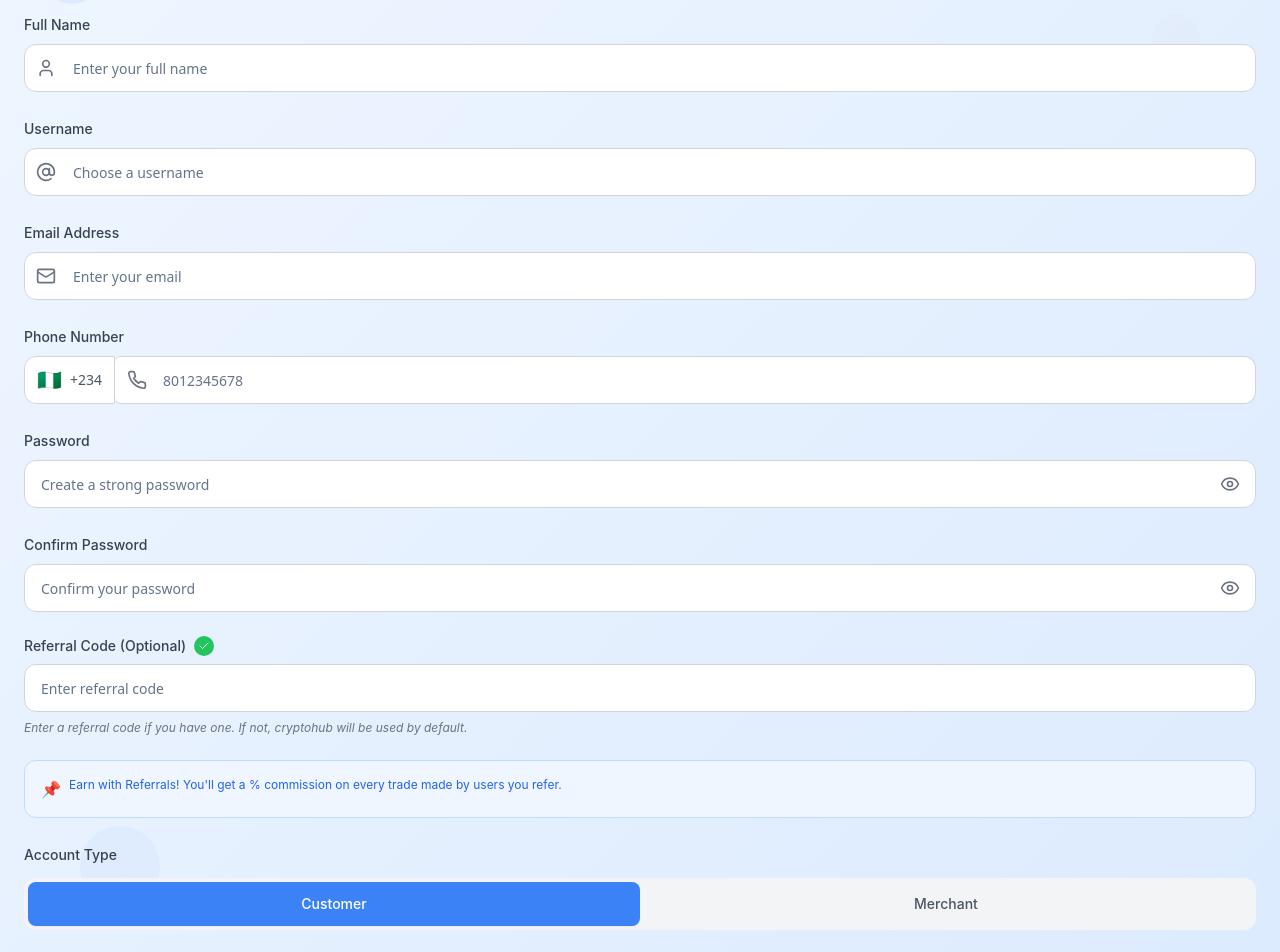
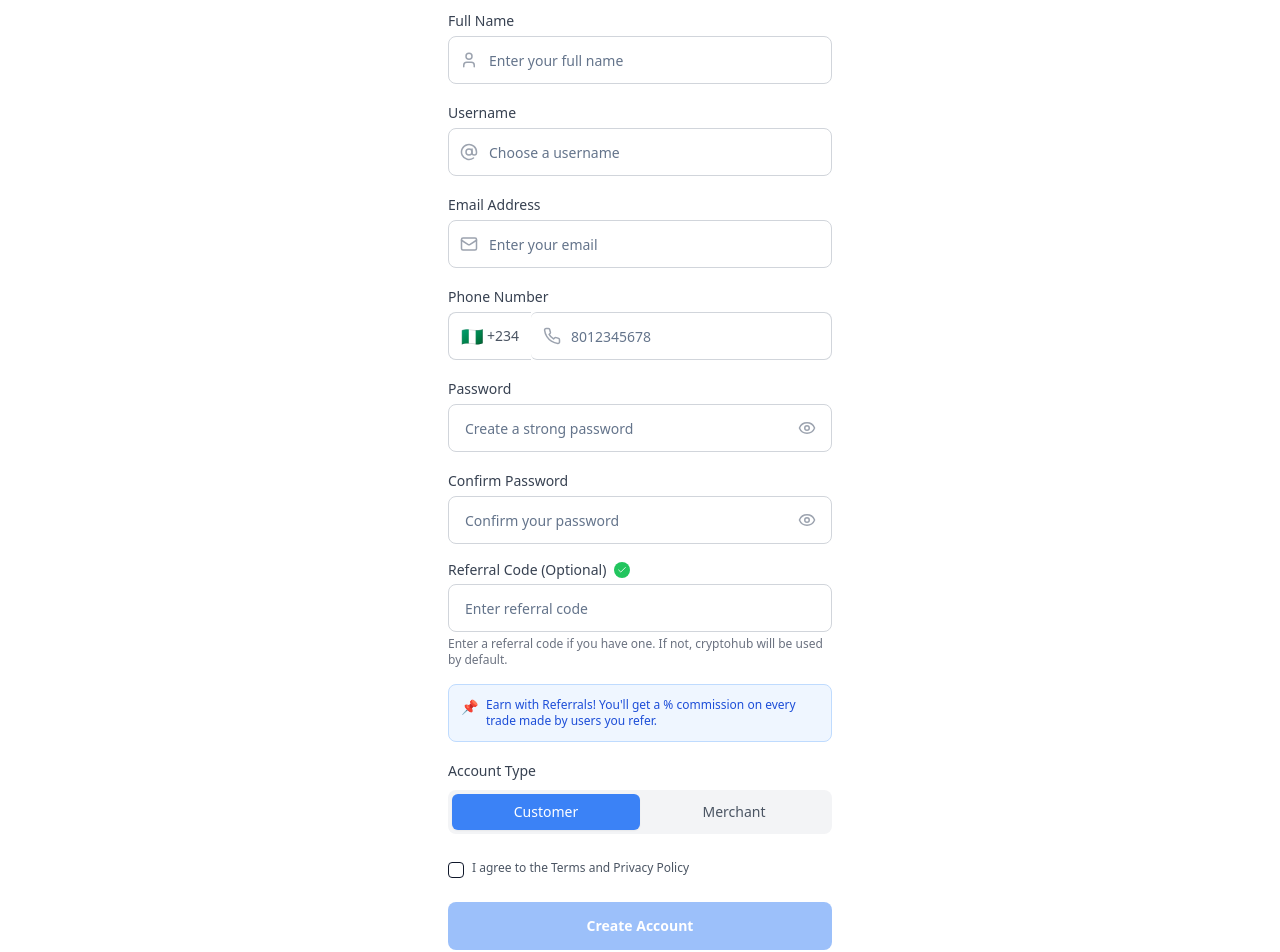
Before and after one commit to omotayojoe2001/trade-hub-p2p-exchange, a React (Vite) app: page /signup in a window 1280 px wide. Shown: the part 140-1092 px from the top of the page. Built offline with nearby package versions, Linux system fonts and the light colour scheme.

Commit message:
Refactor: Improve signup and login page designs
Updated the signup and login pages to more closely match the provided designs.

```diff
--- a/src/pages/Login.tsx
+++ b/src/pages/Login.tsx
@@ -30,15 +30,15 @@ const Login = () => {
   };
 
   return (
-    <div className="min-h-screen bg-gradient-to-b from-white to-gray-50 px-6 py-8">
+    <div className="min-h-screen bg-white px-4 py-8">
       <div className="max-w-sm mx-auto">
-        {/* Welcome Message with Emoji */}
+        {/* Welcome Message */}
         <div className="text-center mb-8">
           <div className="text-4xl mb-4">👋</div>
-          <h1 className="text-2xl font-semibold text-black mb-2" style={{ fontFamily: 'Poppins' }}>
+          <h1 className="text-2xl font-bold text-black mb-2">
             Welcome Back
           </h1>
-          <p className="text-sm text-gray-600" style={{ fontFamily: 'Inter' }}>
+          <p className="text-sm text-gray-600">
             Login to continue your crypto trades
           </p>
         </div>
@@ -46,7 +46,7 @@ const Login = () => {
         <form onSubmit={handleSubmit} className="space-y-6">
           {/* Email/Username Input */}
           <div className="space-y-2">
-            <Label htmlFor="emailOrUsername" className="text-sm font-medium text-gray-700" style={{ fontFamily: 'Inter' }}>
+            <Label htmlFor="emailOrUsername" className="text-sm font-medium text-gray-700">
               Email or Username
             </Label>
             <Input
@@ -54,7 +54,7 @@ const Login = () => {
               type="text"
               value={formData.emailOrUsername}
               onChange={(e) => handleInputChange('emailOrUsername', e.target.value)}
-              className="h-12 bg-white border border-gray-300 rounded-xl px-4"
+              className="h-12 bg-white border border-gray-300 rounded-lg px-4 focus:ring-2 focus:ring-blue-500 focus:border-blue-500"
               placeholder="sarah@example.com or sarah123"
             />
           </div>
@@ -62,10 +62,10 @@ const Login = () => {
           {/* Password Input */}
           <div className="space-y-2">
             <div className="flex justify-between items-center">
-              <Label htmlFor="password" className="text-sm font-medium text-gray-700" style={{ fontFamily: 'Inter' }}>
+              <Label htmlFor="password" className="text-sm font-medium text-gray-700">
                 Password
               </Label>
-              <Link to="/forgot-password" className="text-xs text-blue-500 font-medium" style={{ fontFamily: 'Inter' }}>
+              <Link to="/forgot-password" className="text-xs text-blue-500 font-medium">
                 Forgot Password?
               </Link>
             </div>
@@ -75,28 +75,28 @@ const Login = () => {
                 type={showPassword ? "text" : "password"}
                 value={formData.password}
                 onChange={(e) => handleInputChange('password', e.target.value)}
-                className="h-12 bg-white border border-gray-300 rounded-xl px-4 pr-12"
+                className="h-12 bg-white border border-gray-300 rounded-lg px-4 pr-12 focus:ring-2 focus:ring-blue-500 focus:border-blue-500"
                 placeholder="Enter your password"
               />
               <button
                 type="button"
                 onClick={() => setShowPassword(!showPassword)}
-                className="absolute right-4 top-1/2 transform -translate-y-1/2 text-gray-500"
+                className="absolute right-4 top-1/2 transform -translate-y-1/2 text-gray-400"
               >
-                {showPassword ? <EyeOff size={20} /> : <Eye size={20} />}
+                {showPassword ? <EyeOff size={18} /> : <Eye size={18} />}
               </button>
             </div>
           </div>
 
           {/* Biometric Option */}
-          <div className="bg-gray-50 rounded-xl p-4 text-center">
+          <div className="bg-gray-50 rounded-lg p-4 text-center">
             <button
               type="button"
               onClick={handleBiometricLogin}
               className="flex items-center justify-center space-x-2 mx-auto"
             >
-              <Fingerprint size={24} className="text-blue-500" />
-              <span className="text-sm font-medium text-gray-800" style={{ fontFamily: 'Inter' }}>
+              <Fingerprint size={20} className="text-blue-500" />
+              <span className="text-sm font-medium text-gray-700">
                 Tap to login with fingerprint
               </span>
             </button>
@@ -105,17 +105,16 @@ const Login = () => {
           {/* CTA Button */}
           <Button
             type="submit"
-            className="w-full h-14 bg-blue-500 hover:bg-blue-600 text-white font-semibold rounded-xl text-base"
-            style={{ fontFamily: 'Poppins' }}
+            className="w-full h-12 bg-blue-500 hover:bg-blue-600 text-white font-semibold rounded-lg text-sm"
           >
             Login to Account
           </Button>
 
           {/* Footer Link */}
           <div className="text-center pt-4">
-            <p className="text-sm text-blue-500" style={{ fontFamily: 'Inter' }}>
+            <p className="text-sm text-gray-600">
               Don't have an account?{' '}
-              <Link to="/signup" className="font-medium underline">
+              <Link to="/signup" className="text-blue-500 font-medium">
                 Create one
               </Link>
             </p>
@@ -123,7 +122,7 @@ const Login = () => {
 
           {/* Security Note */}
           <div className="text-center pt-6">
-            <p className="text-xs text-gray-500 italic" style={{ fontFamily: 'Inter' }}>
+            <p className="text-xs text-gray-500 italic">
               Your credentials are encrypted. Login is protected by 256-bit security
             </p>
           </div>
--- a/src/pages/SignUp.tsx
+++ b/src/pages/SignUp.tsx
@@ -35,111 +35,103 @@ const SignUp = () => {
   };
 
   return (
-    <div className="min-h-screen bg-gradient-to-br from-blue-50 to-blue-100 relative overflow-hidden">
-      {/* Abstract crypto background */}
-      <div className="absolute inset-0 opacity-10">
-        <div className="absolute top-20 left-10 w-16 h-16 bg-blue-500 rounded-full animate-pulse"></div>
-        <div className="absolute top-40 right-20 w-12 h-12 bg-gray-300 rounded-full animate-bounce"></div>
-        <div className="absolute bottom-60 left-20 w-20 h-20 bg-blue-400 rounded-full opacity-50"></div>
-        <div className="absolute bottom-32 right-10 w-14 h-14 bg-gray-400 rounded-full opacity-70"></div>
-      </div>
-
-      <div className="relative z-10 px-6 py-8">
+    <div className="min-h-screen bg-white px-4 py-6">
+      <div className="max-w-sm mx-auto">
         {/* Header */}
         <div className="text-center mb-8">
-          <h1 className="text-2xl font-semibold text-black mb-2" style={{ fontFamily: 'Poppins' }}>
+          <h1 className="text-2xl font-bold text-black mb-1">
             Create Account
           </h1>
-          <p className="text-base text-gray-800 mb-1" style={{ fontFamily: 'Poppins' }}>
+          <h2 className="text-xl font-semibold text-black mb-2">
             Join CryptoHub
-          </p>
-          <p className="text-sm text-gray-600" style={{ fontFamily: 'Inter' }}>
+          </h2>
+          <p className="text-sm text-gray-600">
             Create your account to start trading crypto securely
           </p>
         </div>
 
-        <form onSubmit={handleSubmit} className="space-y-6">
-          {/* Full Name Input with Icon */}
-          <div className="space-y-2">
-            <Label htmlFor="fullName" className="text-sm font-medium text-gray-700" style={{ fontFamily: 'Inter' }}>
+        <form onSubmit={handleSubmit} className="space-y-4">
+          {/* Full Name Input */}
+          <div className="space-y-1">
+            <Label htmlFor="fullName" className="text-sm font-medium text-gray-700">
               Full Name
             </Label>
             <div className="relative">
-              <User size={20} className="absolute left-3 top-1/2 transform -translate-y-1/2 text-gray-500" />
+              <User size={18} className="absolute left-3 top-1/2 transform -translate-y-1/2 text-gray-400" />
               <Input
                 id="fullName"
                 type="text"
                 value={formData.fullName}
                 onChange={(e) => handleInputChange('fullName', e.target.value)}
-                className="h-12 bg-white border border-gray-300 rounded-xl pl-12 pr-4"
+                className="h-12 bg-white border border-gray-300 rounded-lg pl-10 pr-4 focus:ring-2 focus:ring-blue-500 focus:border-blue-500"
                 placeholder="Enter your full name"
               />
             </div>
           </div>
 
-          {/* Username Input with Icon */}
-          <div className="space-y-2">
-            <Label htmlFor="username" className="text-sm font-medium text-gray-700" style={{ fontFamily: 'Inter' }}>
+          {/* Username Input */}
+          <div className="space-y-1">
+            <Label htmlFor="username" className="text-sm font-medium text-gray-700">
               Username
             </Label>
             <div className="relative">
-              <AtSign size={20} className="absolute left-3 top-1/2 transform -translate-y-1/2 text-gray-500" />
+              <AtSign size={18} className="absolute left-3 top-1/2 transform -translate-y-1/2 text-gray-400" />
               <Input
                 id="username"
                 type="text"
                 value={formData.username}
                 onChange={(e) => handleInputChange('username', e.target.value)}
-                className="h-12 bg-white border border-gray-300 rounded-xl pl-12 pr-4"
+                className="h-12 bg-white border border-gray-300 rounded-lg pl-10 pr-4 focus:ring-2 focus:ring-blue-500 focus:border-blue-500"
                 placeholder="Choose a username"
               />
             </div>
           </div>
 
-          {/* Email Input with Icon */}
-          <div className="space-y-2">
-            <Label htmlFor="email" className="text-sm font-medium text-gray-700" style={{ fontFamily: 'Inter' }}>
+          {/* Email Input */}
+          <div className="space-y-1">
+            <Label htmlFor="email" className="text-sm font-medium text-gray-700">
               Email Address
             </Label>
             <div className="relative">
-              <Mail size={20} className="absolute left-3 top-1/2 transform -translate-y-1/2 text-gray-500" />
+              <Mail size={18} className="absolute left-3 top-1/2 transform -translate-y-1/2 text-gray-400" />
               <Input
                 id="email"
                 type="email"
                 value={formData.email}
                 onChange={(e) => handleInputChange('email', e.target.value)}
-                className="h-12 bg-white border border-gray-300 rounded-xl pl-12 pr-4"
+                className="h-12 bg-white border border-gray-300 rounded-lg pl-10 pr-4 focus:ring-2 focus:ring-blue-500 focus:border-blue-500"
                 placeholder="Enter your email"
               />
             </div>
           </div>
 
-          {/* Phone Input with Icon */}
-          <div className="space-y-2">
-            <Label htmlFor="phone" className="text-sm font-medium text-gray-700" style={{ fontFamily: 'Inter' }}>
+          {/* Phone Input */}
+          <div className="space-y-1">
+            <Label htmlFor="phone" className="text-sm font-medium text-gray-700">
               Phone Number
             </Label>
             <div className="flex">
-              <div className="flex items-center bg-white border border-gray-300 rounded-l-xl px-3">
-                <span className="text-xl mr-2">🇳🇬</span>
+              <div className="flex items-center bg-white border border-gray-300 border-r-0 rounded-l-lg px-3">
+                <span className="text-lg mr-1">🇳🇬</span>
                 <span className="text-sm text-gray-600">+234</span>
               </div>
               <div className="relative flex-1">
-                <Phone size={20} className="absolute left-3 top-1/2 transform -translate-y-1/2 text-gray-500" />
+                <Phone size={18} className="absolute left-3 top-1/2 transform -translate-y-1/2 text-gray-400" />
                 <Input
                   id="phone"
                   type="tel"
                   value={formData.phoneNumber}
                   onChange={(e) => handleInputChange('phoneNumber', e.target.value)}
-                  className="h-12 bg-white border border-gray-300 rounded-r-xl border-l-0 pl-12 pr-4"
+                  className="h-12 bg-white border border-gray-300 rounded-r-lg border-l-0 pl-10 pr-4 focus:ring-2 focus:ring-blue-500 focus:border-blue-500"
                   placeholder="8012345678"
                 />
               </div>
             </div>
           </div>
 
-          {/* Password Input with Icon */}
-          <div className="space-y-2">
-            <Label htmlFor="password" className="text-sm font-medium text-gray-700" style={{ fontFamily: 'Inter' }}>
+          {/* Password Input */}
+          <div className="space-y-1">
+            <Label htmlFor="password" className="text-sm font-medium text-gray-700">
               Password
             </Label>
             <div className="relative">
@@ -148,22 +140,22 @@ const SignUp = () => {
                 type={showPassword ? "text" : "password"}
                 value={formData.password}
                 onChange={(e) => handleInputChange('password', e.target.value)}
-                className="h-12 bg-white border border-gray-300 rounded-xl px-4 pr-12"
+                className="h-12 bg-white border border-gray-300 rounded-lg px-4 pr-12 focus:ring-2 focus:ring-blue-500 focus:border-blue-500"
                 placeholder="Create a strong password"
               />
               <button
                 type="button"
                 onClick={() => setShowPassword(!showPassword)}
-                className="absolute right-4 top-1/2 transform -translate-y-1/2 text-gray-500"
+                className="absolute right-4 top-1/2 transform -translate-y-1/2 text-gray-400"
               >
-                {showPassword ? <EyeOff size={20} /> : <Eye size={20} />}
+                {showPassword ? <EyeOff size={18} /> : <Eye size={18} />}
               </button>
             </div>
           </div>
 
-          {/* Confirm Password Input with Icon */}
-          <div className="space-y-2">
-            <Label htmlFor="confirmPassword" className="text-sm font-medium text-gray-700" style={{ fontFamily: 'Inter' }}>
+          {/* Confirm Password Input */}
+          <div className="space-y-1">
+            <Label htmlFor="confirmPassword" className="text-sm font-medium text-gray-700">
               Confirm Password
             </Label>
             <div className="relative">
@@ -172,27 +164,27 @@ const SignUp = () => {
                 type={showConfirmPassword ? "text" : "password"}
                 value={formData.confirmPassword}
                 onChange={(e) => handleInputChange('confirmPassword', e.target.value)}
-                className="h-12 bg-white border border-gray-300 rounded-xl px-4 pr-12"
+                className="h-12 bg-white border border-gray-300 rounded-lg px-4 pr-12 focus:ring-2 focus:ring-blue-500 focus:border-blue-500"
                 placeholder="Confirm your password"
               />
               <button
                 type="button"
                 onClick={() => setShowConfirmPassword(!showConfirmPassword)}
-                className="absolute right-4 top-1/2 transform -translate-y-1/2 text-gray-500"
+                className="absolute right-4 top-1/2 transform -translate-y-1/2 text-gray-400"
               >
-                {showConfirmPassword ? <EyeOff size={20} /> : <Eye size={20} />}
+                {showConfirmPassword ? <EyeOff size={18} /> : <Eye size={18} />}
               </button>
             </div>
           </div>
 
-          {/* Referral Code Input with Icon */}
-          <div className="space-y-2">
+          {/* Referral Code Input */}
+          <div className="space-y-1">
             <div className="flex items-center space-x-2">
-              <Label htmlFor="referralCode" className="text-sm font-medium text-gray-700" style={{ fontFamily: 'Inter' }}>
+              <Label htmlFor="referralCode" className="text-sm font-medium text-gray-700">
                 Referral Code (Optional)
               </Label>
-              <div className="w-5 h-5 bg-green-500 rounded-full flex items-center justify-center">
-                <Check size={12} className="text-white" />
+              <div className="w-4 h-4 bg-green-500 rounded-full flex items-center justify-center">
+                <Check size={10} className="text-white" />
               </div>
             </div>
             <Input
@@ -200,51 +192,49 @@ const SignUp = () => {
               type="text"
               value={formData.referralCode}
               onChange={(e) => handleInputChange('referralCode', e.target.value)}
-              className="h-12 bg-white border border-gray-300 rounded-xl px-4"
+              className="h-12 bg-white border border-gray-300 rounded-lg px-4 focus:ring-2 focus:ring-blue-500 focus:border-blue-500"
               placeholder="Enter referral code"
             />
-            <p className="text-xs text-gray-500 italic" style={{ fontFamily: 'Inter' }}>
+            <p className="text-xs text-gray-500">
               Enter a referral code if you have one. If not, cryptohub will be used by default.
             </p>
           </div>
 
           {/* Referral Banner */}
-          <div className="bg-blue-50 border border-blue-200 rounded-xl p-4 mb-6">
+          <div className="bg-blue-50 border border-blue-200 rounded-lg p-3 mb-4">
             <div className="flex items-start">
-              <span className="text-base mr-2">📌</span>
-              <p className="text-xs text-blue-600" style={{ fontFamily: 'Inter' }}>
+              <span className="text-sm mr-2">📌</span>
+              <p className="text-xs text-blue-700">
                 Earn with Referrals! You'll get a % commission on every trade made by users you refer.
               </p>
             </div>
           </div>
 
           {/* User Type Toggle */}
-          <div className="space-y-3">
-            <Label className="text-sm font-medium text-gray-700" style={{ fontFamily: 'Inter' }}>
+          <div className="space-y-2">
+            <Label className="text-sm font-medium text-gray-700">
               Account Type
             </Label>
-            <div className="flex bg-gray-100 rounded-xl p-1">
+            <div className="flex bg-gray-100 rounded-lg p-1">
               <button
                 type="button"
                 onClick={() => setUserType('customer')}
-                className={`flex-1 py-3 px-4 rounded-lg text-sm font-medium transition-all ${
+                className={`flex-1 py-2 px-4 rounded-md text-sm font-medium transition-all ${
                   userType === 'customer'
                     ? 'bg-blue-500 text-white shadow-sm'
                     : 'bg-transparent text-gray-600'
                 }`}
-                style={{ fontFamily: 'Inter' }}
               >
                 Customer
               </button>
               <button
                 type="button"
                 onClick={() => setUserType('merchant')}
-                className={`flex-1 py-3 px-4 rounded-lg text-sm font-medium transition-all ${
+                className={`flex-1 py-2 px-4 rounded-md text-sm font-medium transition-all ${
                   userType === 'merchant'
                     ? 'bg-blue-500 text-white shadow-sm'
                     : 'bg-transparent text-gray-600'
                 }`}
-                style={{ fontFamily: 'Inter' }}
               >
                 Merchant
               </button>
@@ -252,14 +242,14 @@ const SignUp = () => {
           </div>
 
           {/* Terms Checkbox */}
-          <div className="flex items-start space-x-3">
+          <div className="flex items-start space-x-2 py-2">
             <Checkbox
               id="terms"
               checked={formData.agreeToTerms}
               onCheckedChange={(checked) => handleInputChange('agreeToTerms', checked as boolean)}
               className="mt-1"
             />
-            <Label htmlFor="terms" className="text-xs text-gray-600 leading-relaxed" style={{ fontFamily: 'Inter' }}>
+            <Label htmlFor="terms" className="text-xs text-gray-600 leading-relaxed">
               I agree to the Terms and Privacy Policy
             </Label>
           </div>
@@ -267,8 +257,7 @@ const SignUp = () => {
           {/* CTA Button */}
           <Button
             type="submit"
-            className="w-full h-14 bg-blue-500 hover:bg-blue-600 text-white font-semibold rounded-xl text-base"
-            style={{ fontFamily: 'Poppins' }}
+            className="w-full h-12 bg-blue-500 hover:bg-blue-600 text-white font-semibold rounded-lg text-sm"
             disabled={!formData.agreeToTerms}
           >
             Create Account
@@ -276,9 +265,9 @@ const SignUp = () => {
 
           {/* Footer Link */}
           <div className="text-center pt-4">
-            <p className="text-sm text-blue-500" style={{ fontFamily: 'Inter' }}>
+            <p className="text-sm text-gray-600">
               Already have an account?{' '}
-              <Link to="/login" className="font-medium underline">
+              <Link to="/login" className="text-blue-500 font-medium">
                 Log In
               </Link>
             </p>
```
